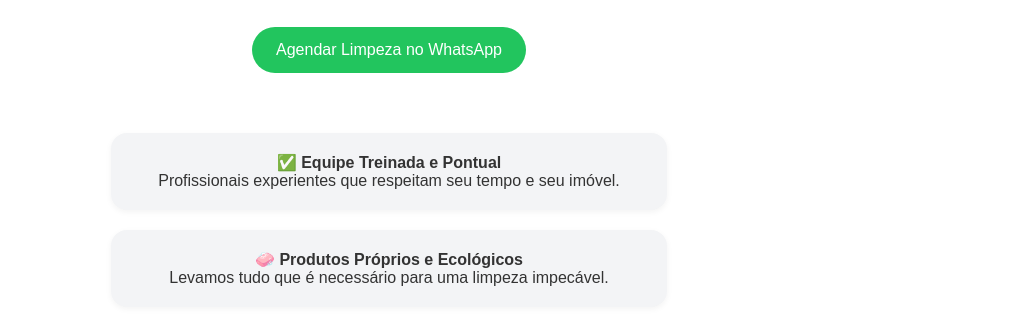
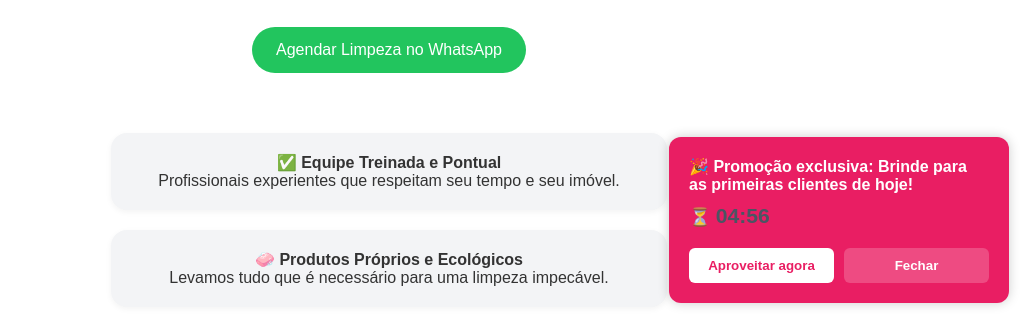
Before and after one commit to federalarty/aircleanairbnb, a plain HTML site: page index.html in a window 1280 px wide. Shown: the part 477-800 px from the top of the page, without its empty margins (251-1280 px from the left). Drawn offline with Linux system fonts and the light colour scheme.

Commit message:
Update index.html

```diff
--- a/index.html
+++ b/index.html
@@ -16,26 +16,31 @@
       align-items: center;
       text-align: center;
     }
+
     header {
       padding: 40px 20px 20px;
     }
+
     header img {
       max-width: 100%;
       width: 400px;
       border-radius: 20px;
-      box-shadow: 0 4px 12px rgba(0,0,0,0.1);
+      box-shadow: 0 4px 12px rgba(0, 0, 0, 0.1);
     }
+
     h1 {
       font-size: 2em;
       margin: 20px 0 10px;
       color: #1f2937;
     }
+
     p {
       font-size: 1.1em;
       max-width: 600px;
       margin: 0 auto 20px;
       color: #4b5563;
     }
+
     .cta-button {
       display: inline-block;
       padding: 14px 24px;
@@ -46,6 +51,7 @@
       text-decoration: none;
       margin-top: 10px;
     }
+
     .benefits {
       display: flex;
       flex-direction: column;
@@ -54,17 +60,69 @@
       max-width: 700px;
       padding: 0 20px;
     }
+
     .benefits div {
       background-color: #f3f4f6;
       padding: 20px;
       border-radius: 16px;
-      box-shadow: 0 2px 6px rgba(0,0,0,0.05);
+      box-shadow: 0 2px 6px rgba(0, 0, 0, 0.05);
     }
+
     footer {
       margin-top: 40px;
       font-size: 0.9em;
       color: #6b7280;
       padding-bottom: 40px;
+    }
+
+    /* === POPUP === */
+    .popup {
+      position: fixed;
+      bottom: 20px;
+      right: 20px;
+      background-color: #e91e63;
+      color: white;
+      padding: 20px;
+      border-radius: 12px;
+      box-shadow: 0 0 12px rgba(0, 0, 0, 0.2);
+      max-width: 300px;
+      z-index: 9999;
+      text-align: left;
+    }
+
+    .popup h3 {
+      margin: 0 0 10px;
+      font-size: 1em;
+    }
+
+    .popup .timer {
+      font-weight: bold;
+      font-size: 1.2em;
+    }
+
+    .popup-buttons {
+      margin-top: 10px;
+      display: flex;
+      gap: 10px;
+    }
+
+    .popup button {
+      flex: 1;
+      padding: 10px;
+      border: none;
+      border-radius: 6px;
+      cursor: pointer;
+      font-weight: bold;
+    }
+
+    .popup .accept {
+      background-color: #fff;
+      color: #e91e63;
+    }
+
+    .popup .close {
+      background-color: rgba(255, 255, 255, 0.2);
+      color: white;
     }
   </style>
 </head>
@@ -86,5 +144,32 @@
   <footer>
     Powered by <strong>AirClean Brasília</strong> - sua limpeza Airbnb profissional
   </footer>
+
+  <!-- POPUP DE PROMOÇÃO -->
+  <div class="popup" id="promo">
+    <h3>🎉 Promoção exclusiva: Brinde para as primeiras clientes de hoje!</h3>
+    <p>⏳ <span class="timer" id="countdown">05:00</span></p>
+    <div class="popup-buttons">
+      <button class="accept" onclick="window.location.href='https://wa.me/5561986092092'">Aproveitar agora</button>
+      <button class="close" onclick="document.getElementById('promo').style.display='none'">Fechar</button>
+    </div>
+  </div>
+
+  <script>
+    // Temporizador de 5 minutos
+    let countdown = 300; // segundos
+    const timerElement = document.getElementById("countdown");
+
+    const timer = setInterval(() => {
+      const minutes = Math.floor(countdown / 60);
+      const seconds = countdown % 60;
+      timerElement.textContent = `${String(minutes).padStart(2, "0")}:${String(seconds).padStart(2, "0")}`;
+      if (countdown <= 0) {
+        clearInterval(timer);
+        document.getElementById("promo").style.display = "none";
+      }
+      countdown--;
+    }, 1000);
+  </script>
 </body>
 </html>
```
